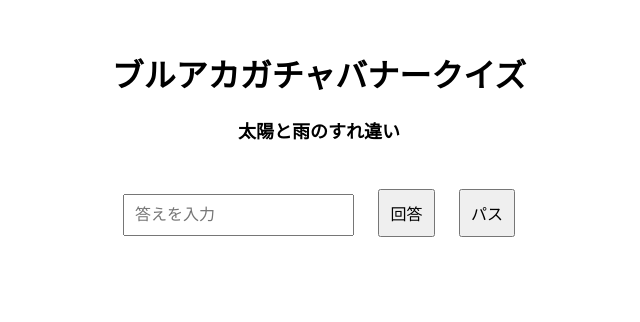
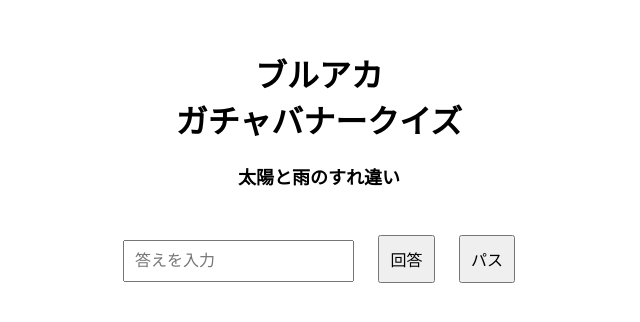
Before and after one commit to lia-2025/banner-quiz, a plain HTML site: page index.html in a window 1280 px wide. Shown: the whole page, without its empty margins (321-961 px from the left). Drawn offline with nearby package versions, Linux system fonts and the light colour scheme.

Commit message:
Update index.html

```diff
--- a/index.html
+++ b/index.html
@@ -22,7 +22,7 @@
     </style>
 </head>
 <body>
-    <h1>ブルアカガチャバナークイズ</h1>
+    <h1>ブルアカ<br>ガチャバナークイズ</h1>
     <p id="questionText">問題がここに表示されます</p>
     <br>
     <input type="text" id="answer" placeholder="答えを入力">
```
